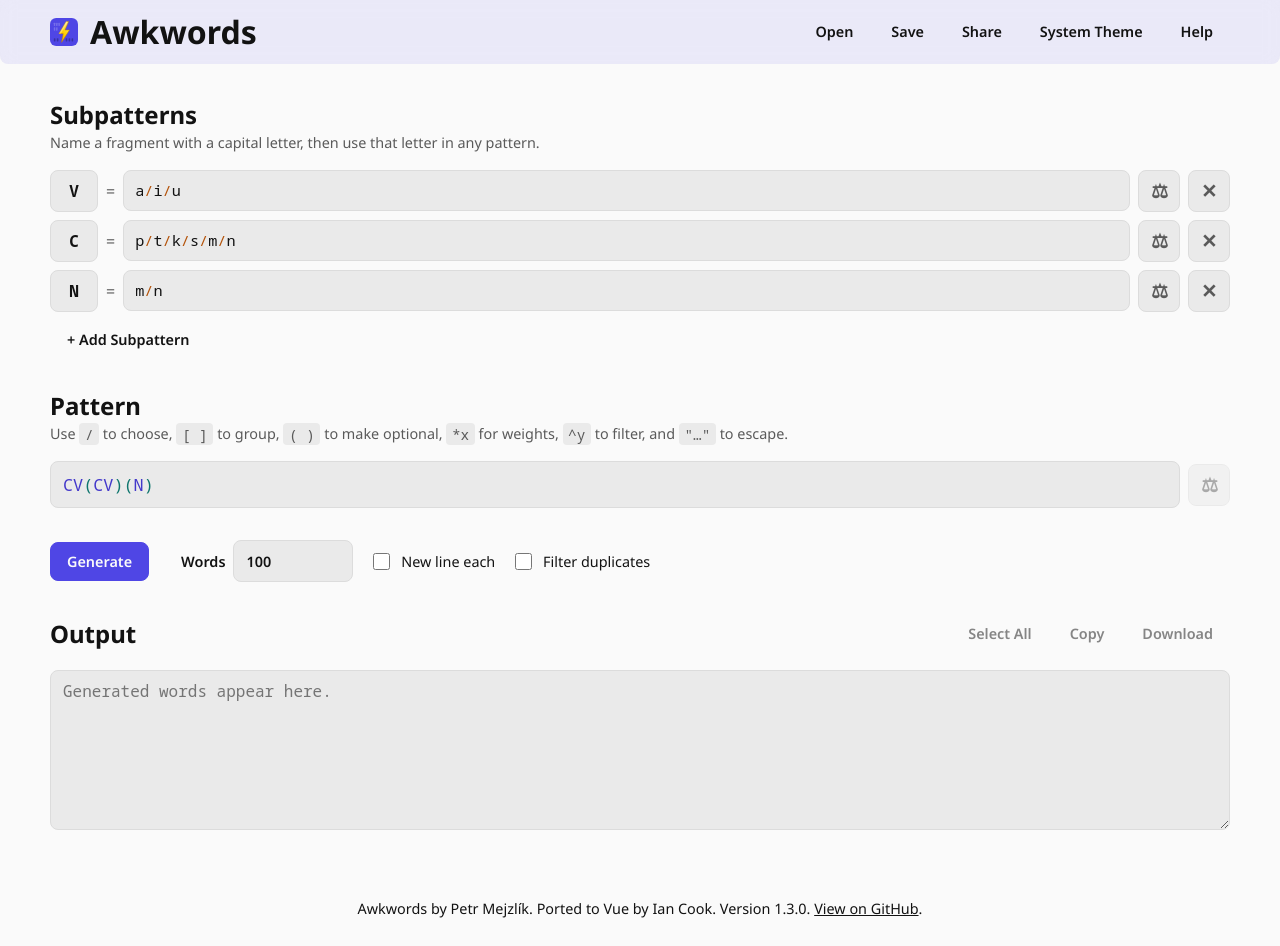
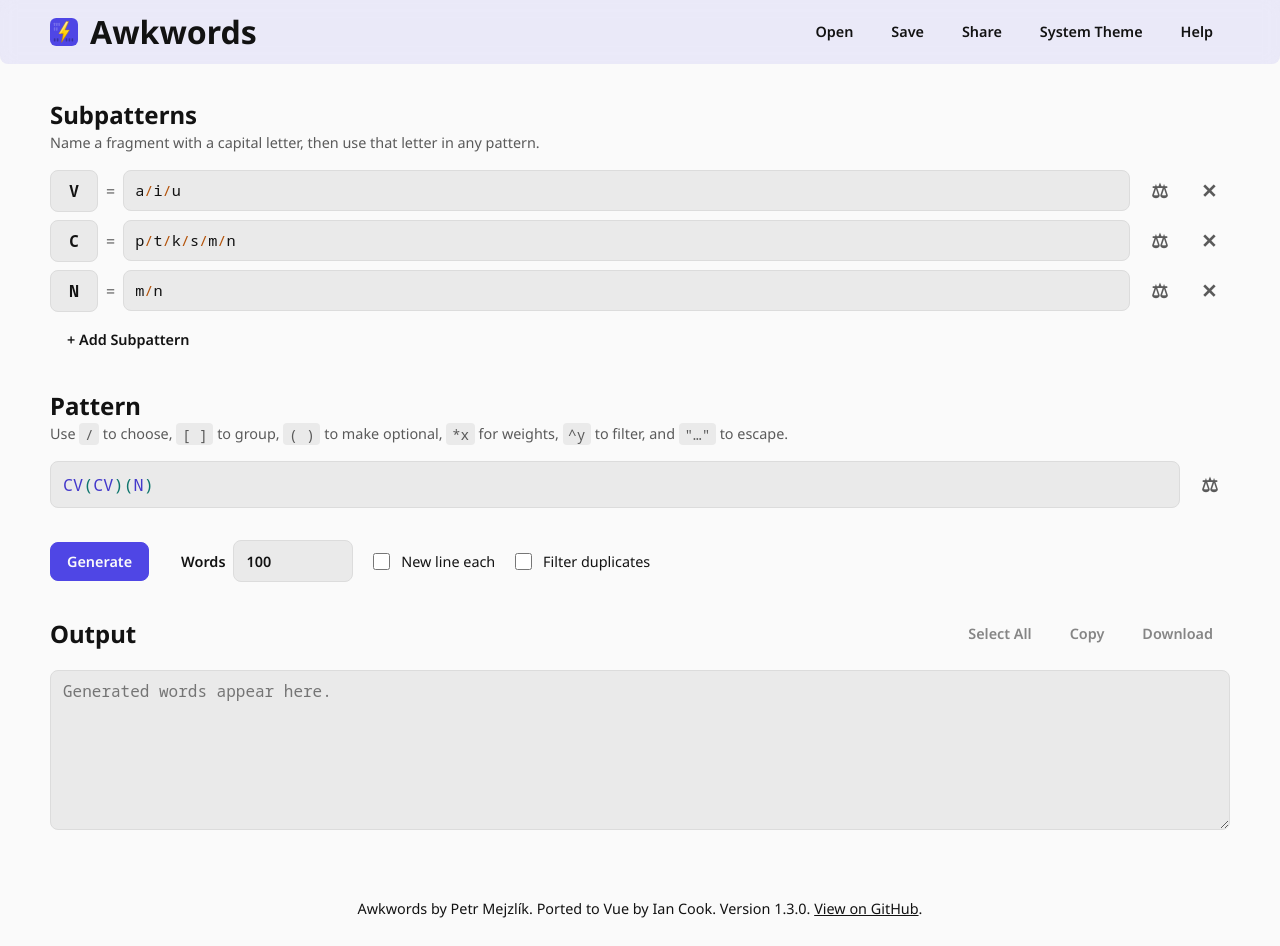
Before and after one commit to nai888/awkwords, a Vue app: page / in a window 1280 px wide. Built offline with nearby package versions, Linux system fonts and the light colour scheme.

Commit message:
Fix pattern weights button, make buttons subtle

```diff
--- a/src/components/PatternEditor.vue
+++ b/src/components/PatternEditor.vue
@@ -55,7 +55,7 @@ function onNameInput(row: Row, event: Event): void {
         />
         <button
           type="button"
-          class="btn icon"
+          class="btn icon subtle"
           title="Edit option weights"
           :aria-label="`Edit weights for subpattern ${row.name || index + 1}`"
           @click="weights?.open({ kind: 'row', id: row.id })"
@@ -64,7 +64,7 @@ function onNameInput(row: Row, event: Event): void {
         </button>
         <button
           type="button"
-          class="btn icon"
+          class="btn icon subtle"
           :aria-label="`Remove subpattern ${row.name || index + 1}`"
           @click="removeRow(row.id)"
         >
@@ -96,10 +96,10 @@ function onNameInput(row: Row, event: Event): void {
       />
       <button
         type="button"
-        class="btn icon"
+        class="btn icon subtle"
         title="Edit option weights"
         aria-label="`Edit weights for subpattern`"
-        disabled
+        @click="weights?.open({ kind: 'pattern' })"
       >
         &#x2696;
       </button>
```
